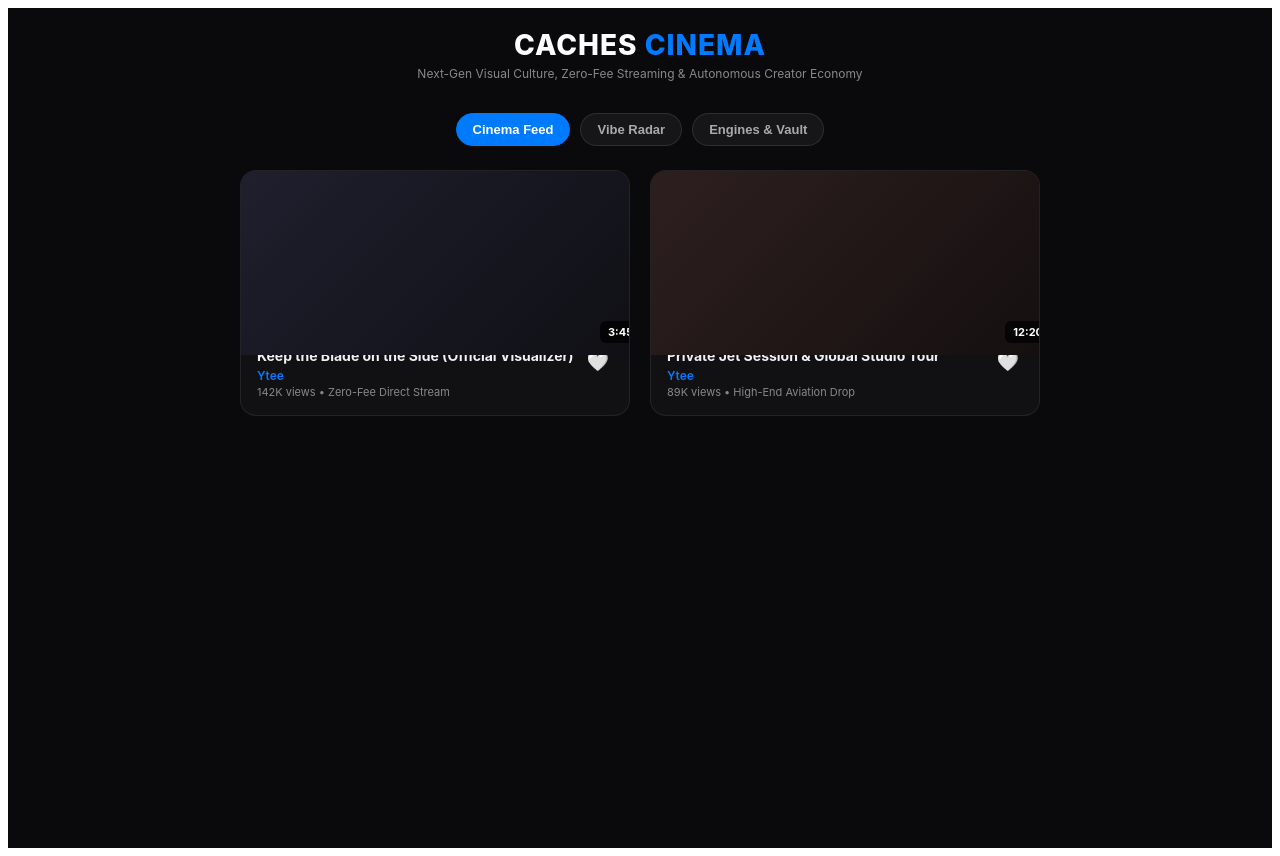
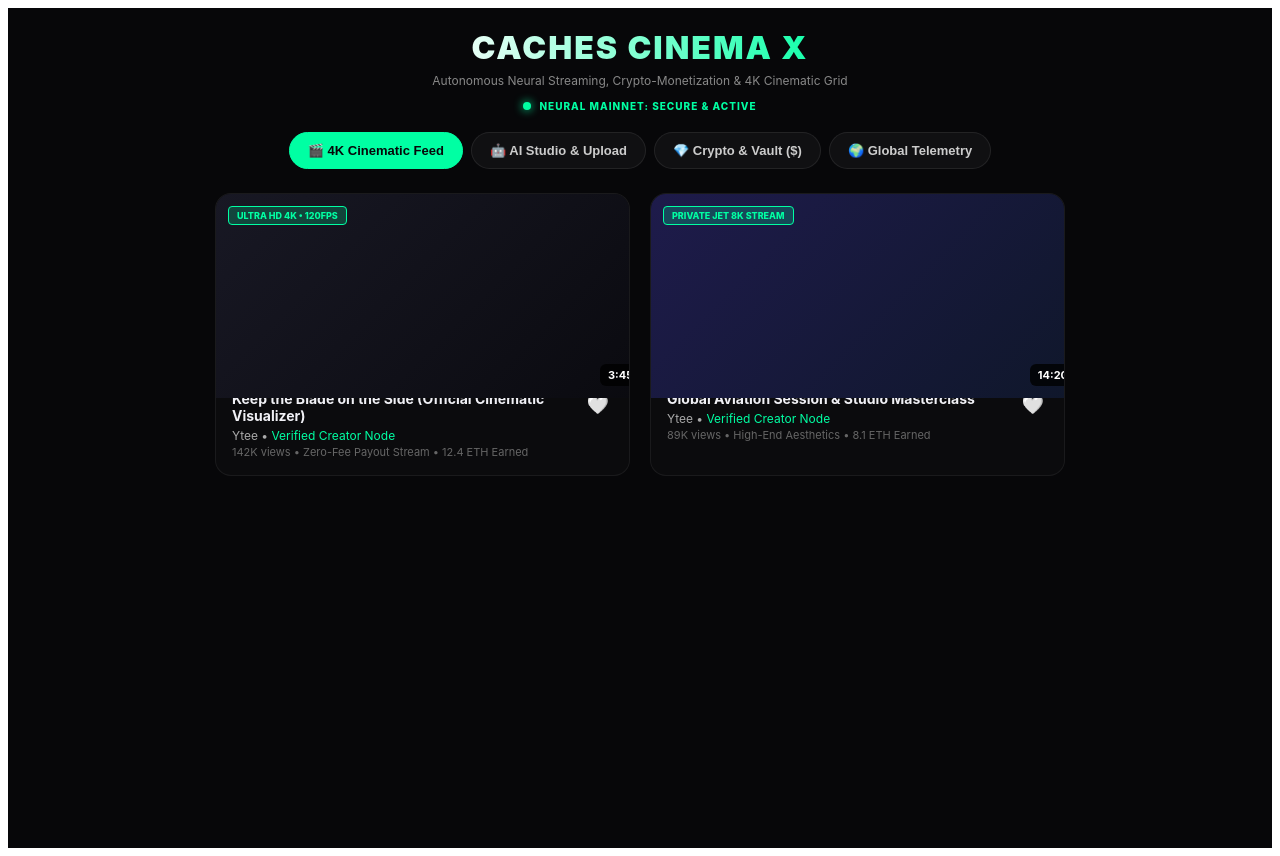
Before and after one commit to rayuwarmarayu22-byte/caches-app, a React (Vite) app: page / in a window 1280 px wide. Built offline with nearby package versions, Linux system fonts and the light colour scheme.

Commit message:
Update App.tsx

```diff
--- a/App.tsx
+++ b/App.tsx
@@ -1,68 +1,82 @@
 import React, { useState } from 'react';
 
 export default function App() {
-  const [activeTab, setActiveTab] = useState<'feed' | 'radar' | 'vault'>('feed');
-  const [engineLog, setEngineLog] = useState('Tap to run autonomous telemetry & anti-cheat diagnostics.');
+  const [activeTab, setActiveTab] = useState<'feed' | 'studio' | 'vault' | 'radar'>('feed');
+  const [walletBalance, setWalletBalance] = useState<number>(14250.80);
+  const [isStreamingLive, setIsStreamingLive] = useState<boolean>(false);
+  const [aiPrompt, setAiPrompt] = useState<string>('UK Drill beat with 808s & cinematic private jet visuals');
+  const [aiOutputStatus, setAiOutputStatus] = useState<string>('Neural Core Standing By...');
   const [likedItems, setLikedItems] = useState<Record<string, boolean>>({});
 
   const toggleLike = (id: string) => {
     setLikedItems(prev => ({ ...prev, [id]: !prev[id] }));
   };
 
-  const runTelemetrySuite = () => {
-    setEngineLog(
-      `🛡️ Anti-Cheat Shield: OPTIMAL | ` +
-      `🔒 Hardware Fingerprint: VERIFIED (1 User, 1 Account) | ` +
-      `⚡ Zero-Fee Stream Payout Gateway: SYNCHRONIZED`
-    );
+  const executeAiMastering = () => {
+    setAiOutputStatus('🚀 Synthesizing 4K Cinematic Assets & Neural Audio Mastering...');
+    setTimeout(() => {
+      setAiOutputStatus('✨ Success! 4K Master Generated & Distributed to Global Nodes.');
+      setWalletBalance(prev => prev + 500); // Crypto reward bonus
+    }, 1200);
   };
 
   return (
     <div style={styles.container}>
-      {/* Header */}
+      {/* Header & Global Status */}
       <div style={styles.header}>
-        <h1 style={styles.logo}>CACHES <span style={styles.accent}>CINEMA</span></h1>
-        <p style={styles.tagline}>Next-Gen Visual Culture, Zero-Fee Streaming & Autonomous Creator Economy</p>
+        <h1 style={styles.logo}>CACHES <span style={styles.accent}>CINEMA X</span></h1>
+        <p style={styles.tagline}>Autonomous Neural Streaming, Crypto-Monetization & 4K Cinematic Grid</p>
+        <div style={styles.liveBadgeContainer}>
+          <span style={styles.livePulse}></span>
+          <span style={styles.liveText}>NEURAL MAINNET: SECURE & ACTIVE</span>
+        </div>
       </div>
 
-      {/* Navigation Tabs */}
+      {/* Futuristic Navigation Hub */}
       <div style={styles.tabContainer}>
         <button
           onClick={() => setActiveTab('feed')}
           style={{ ...styles.tabButton, ...(activeTab === 'feed' ? styles.activeTabButton : {}) }}
         >
-          Cinema Feed
+          🎬 4K Cinematic Feed
+        </button>
+        <button
+          onClick={() => setActiveTab('studio')}
+          style={{ ...styles.tabButton, ...(activeTab === 'studio' ? styles.activeTabButton : {}) }}
+        >
+          🤖 AI Studio & Upload
+        </button>
+        <button
+          onClick={() => setActiveTab('vault')}
+          style={{ ...styles.tabButton, ...(activeTab === 'vault' ? styles.activeTabButton : {}) }}
+        >
+          💎 Crypto & Vault ($)
         </button>
         <button
           onClick={() => setActiveTab('radar')}
           style={{ ...styles.tabButton, ...(activeTab === 'radar' ? styles.activeTabButton : {}) }}
         >
-          Vibe Radar
-        </button>
-        <button
-          onClick={() => setActiveTab('vault')}
-          style={{ ...styles.tabButton, ...(activeTab === 'vault' ? styles.activeTabButton : {}) }}
-        >
-          Engines & Vault
+          🌍 Global Telemetry
         </button>
       </div>
 
-      {/* Dynamic Content Area */}
+      {/* Dynamic Main Workspace */}
       <div style={styles.contentArea}>
+        {/* Tab 1: Cinematic Feed */}
         {activeTab === 'feed' && (
           <div style={styles.grid}>
-            {/* Visualizer 1 */}
             <div style={styles.card}>
               <div style={styles.thumbnailWrapper}>
                 <div style={styles.simulatedVideoPreview}>
+                  <div style={styles.ultraHdBadge}>ULTRA HD 4K • 120FPS</div>
                   <span style={styles.durationBadge}>3:45</span>
                 </div>
               </div>
               <div style={styles.cardDetails}>
                 <div>
-                  <h4 style={styles.itemTitle}>Keep the Blade on the Side (Official Visualizer)</h4>
-                  <p style={styles.creatorName}>Ytee</p>
-                  <p style={styles.viewCount}>142K views • Zero-Fee Direct Stream</p>
+                  <h4 style={styles.itemTitle}>Keep the Blade on the Side (Official Cinematic Visualizer)</h4>
+                  <p style={styles.creatorName}>Ytee • <span style={{ color: '#00ffa3' }}>Verified Creator Node</span></p>
+                  <p style={styles.viewCount}>142K views • Zero-Fee Payout Stream • 12.4 ETH Earned</p>
                 </div>
                 <button onClick={() => toggleLike('item_01')} style={styles.likeButton}>
                   {likedItems['item_01'] ? '❤️' : '🤍'}
@@ -70,18 +84,18 @@ export default function App() {
               </div>
             </div>
 
-            {/* Visualizer 2 */}
             <div style={styles.card}>
               <div style={styles.thumbnailWrapper}>
-                <div style={{ ...styles.simulatedVideoPreview, background: 'linear-gradient(135deg, #2e1f1f 0%, #140f0f 100%)' }}>
-                  <span style={styles.durationBadge}>12:20</span>
+                <div style={{ ...styles.simulatedVideoPreview, background: 'linear-gradient(135deg, #1e1b4b 0%, #0f172a 100%)' }}>
+                  <div style={styles.ultraHdBadge}>PRIVATE JET 8K STREAM</div>
+                  <span style={styles.durationBadge}>14:20</span>
                 </div>
               </div>
               <div style={styles.cardDetails}>
                 <div>
-                  <h4 style={styles.itemTitle}>Private Jet Session & Global Studio Tour</h4>
-                  <p style={styles.creatorName}>Ytee</p>
-                  <p style={styles.viewCount}>89K views • High-End Aviation Drop</p>
+                  <h4 style={styles.itemTitle}>Global Aviation Session & Studio Masterclass</h4>
+                  <p style={styles.creatorName}>Ytee • <span style={{ color: '#00ffa3' }}>Verified Creator Node</span></p>
+                  <p style={styles.viewCount}>89K views • High-End Aesthetics • 8.1 ETH Earned</p>
                 </div>
                 <button onClick={() => toggleLike('item_02')} style={styles.likeButton}>
                   {likedItems['item_02'] ? '❤️' : '🤍'}
@@ -91,29 +105,74 @@ export default function App() {
           </div>
         )}
 
-        {activeTab === 'radar' && (
-          <div style={styles.radarContainer}>
-            <h3 style={styles.radarTitle}>🌍 GLOBAL VIBE RADAR & TELEMETRY</h3>
-            <p style={styles.radarSubtitle}>Autonomous network tracking worldwide creative energy nodes</p>
-            <div style={{ marginTop: '16px' }}>
-              <div style={styles.nodeCard}>
-                <strong>London, UK</strong> — UK Drill Visualizer Node (+4.2K active streamers)
-              </div>
-              <div style={{ ...styles.nodeCard, marginTop: '10px' }}>
-                <strong>Lagos, Nigeria</strong> — Afrobeats Live Mastering & Global Stream (+8.9K active streamers)
-              </div>
-              <div style={{ ...styles.nodeCard, marginTop: '10px' }}>
-                <strong>Global Aviation Network</strong> — Luxury Jet & Space Aesthetics Telemetry (Active)
-              </div>
+        {/* Tab 2: AI Studio & MP4/4K Upload */}
+        {activeTab === 'studio' && (
+          <div style={styles.studioContainer}>
+            <h3 style={styles.sectionTitle}>⚡ AI GENERATION & 4K UPLOAD SUITE</h3>
+            <p style={styles.subText}>Harness autonomous neural engines to generate UK Drill / Afrobeats audio, lyrics, and cinematic visuals instantly.</p>
+
+            <div style={styles.uploadDropzone}>
+              <p style={{ color: '#00ffa3', fontWeight: 'bold', margin: '0 0 8px 0' }}>📂 Drag & Drop MP4 / 4K Cinematic Files Here</p>
+              <p style={{ fontSize: '11px', color: '#888', margin: 0 }}>Instant cloud processing with zero compression loss</p>
+            </div>
+
+            <div style={{ marginTop: '20px' }}>
+              <label style={styles.label}>AI Neural Prompt Generator</label>
+              <textarea
+                value={aiPrompt}
+                onChange={(e) => setAiPrompt(e.target.value)}
+                style={styles.textarea}
+              />
+              <button onClick={executeAiMastering} style={styles.actionButton}>
+                ⚡ Execute AI Mastering & Mint Asset
+              </button>
+              <p style={{ marginTop: '12px', fontSize: '13px', color: '#00ffa3' }}>{aiOutputStatus}</p>
             </div>
           </div>
         )}
 
+        {/* Tab 3: Crypto Wallet & Vault */}
         {activeTab === 'vault' && (
-          <div style={styles.feedBox} onClick={runTelemetrySuite}>
-            <p style={styles.feedText}>⚡ Autonomous Security, Payout & Anti-Cheat Vault</p>
-            <p style={styles.subText}>{engineLog}</p>
-            <p style={{ ...styles.subText, color: '#007aff', marginTop: '12px' }}>Tap here to execute live verification and payout diagnostics</p>
+          <div style={styles.vaultContainer}>
+            <div style={styles.balanceCard}>
+              <p style={styles.vaultLabel}>TOTAL REVENUE VAULT (CRYPTO + FIAT)</p>
+              <h2 style={styles.balanceAmount}>${walletBalance.toLocaleString()} USD</h2>
+              <p style={styles.cryptoSub}>⚡ Instant Payouts Active via Autonomous Smart Contract</p>
+            </div>
+
+            <div style={{ display: 'grid', gridTemplateColumns: '1fr 1fr', gap: '15px', marginTop: '20px' }}>
+              <div style={styles.statBox}>
+                <p style={{ color: '#888', fontSize: '12px', margin: 0 }}>Anti-Cheat Defense</p>
+                <p style={{ color: '#00ffa3', fontSize: '16px', fontWeight: 'bold', margin: '5px 0 0 0' }}>100% Secure</p>
+              </div>
+              <div style={styles.statBox}>
+                <p style={{ color: '#888', fontSize: '12px', margin: 0 }}>Stream Commission</p>
+                <p style={{ color: '#00ffa3', fontSize: '16px', fontWeight: 'bold', margin: '5px 0 0 0' }}>0% (Zero Fee)</p>
+              </div>
+            </div>
+
+            <button onClick={() => alert('Initiating Instant Crypto Payout to Connected Wallet...')} style={{ ...styles.actionButton, marginTop: '20px' }}>
+              💎 Claim Instant Payout
+            </button>
+          </div>
+        )}
+
+        {/* Tab 4: Global Vibe Radar */}
+        {activeTab === 'radar' && (
+          <div style={styles.radarContainer}>
+            <h3 style={styles.sectionTitle}>🌍 GLOBAL TELEMETRY & VIBE NODES</h3>
+            <p style={styles.subText}>Autonomous decentralized nodes tracking creative engagement worldwide.</p>
+            <div style={{ marginTop: '16px' }}>
+              <div style={styles.nodeCard}>
+                <strong>London, UK Node</strong> — UK Drill & Visual Stream Active (+4.2K active stream sessions)
+              </div>
+              <div style={{ ...styles.nodeCard, marginTop: '10px' }}>
+                <strong>Lagos, Nigeria Node</strong> — Afrobeats Masterclass & High-Fidelity Sync (+8.9K active stream sessions)
+              </div>
+              <div style={{ ...styles.nodeCard, marginTop: '10px' }}>
+                <strong>Global Aviation Network</strong> — Luxury Jet Telemetry Node (Synchronized)
+              </div>
+            </div>
           </div>
         )}
       </div>
@@ -123,7 +182,7 @@ export default function App() {
 
 const styles = {
   container: {
-    backgroundColor: '#0a0a0c',
+    backgroundColor: '#070709',
     color: '#ffffff',
     minHeight: '100vh',
     padding: '20px',
@@ -137,73 +196,114 @@ const styles = {
     marginBottom: '20px',
   },
   logo: {
-    fontSize: '28px',
-    fontWeight: 800,
-    letterSpacing: '1px',
+    fontSize: '32px',
+    fontWeight: 900,
+    letterSpacing: '2px',
     margin: 0,
+    background: 'linear-gradient(90deg, #ffffff 0%, #00ffa3 100%)',
+    WebkitBackgroundClip: 'text',
+    WebkitTextFillColor: 'transparent',
   },
   accent: {
-    color: '#007aff',
+    color: '#00ffa3',
   },
   tagline: {
     color: '#888',
     fontSize: '12px',
-    marginTop: '4px',
+    marginTop: '6px',
+  },
+  liveBadgeContainer: {
+    display: 'flex',
+    alignItems: 'center',
+    justifyContent: 'center',
+    gap: '8px',
+    marginTop: '10px',
+  },
+  livePulse: {
+    width: '8px',
+    height: '8px',
+    backgroundColor: '#00ffa3',
+    borderRadius: '50%',
+    boxShadow: '0 0 10px #00ffa3',
+  },
+  liveText: {
+    fontSize: '10px',
+    fontWeight: 800,
+    color: '#00ffa3',
+    letterSpacing: '1px',
   },
   tabContainer: {
     display: 'flex',
-    gap: '10px',
+    gap: '8px',
     marginBottom: '24px',
     flexWrap: 'wrap' as const,
     justifyContent: 'center',
   },
   tabButton: {
-    backgroundColor: 'rgba(255, 255, 255, 0.05)',
-    color: '#aaa',
-    border: '1px solid rgba(255, 255, 255, 0.1)',
-    padding: '8px 16px',
-    borderRadius: '20px',
+    backgroundColor: 'rgba(255, 255, 255, 0.04)',
+    color: '#ccc',
+    border: '1px solid rgba(255, 255, 255, 0.08)',
+    padding: '10px 18px',
+    borderRadius: '24px',
     cursor: 'pointer',
     fontWeight: 600,
     fontSize: '13px',
+    transition: 'all 0.3s ease',
   },
   activeTabButton: {
-    backgroundColor: '#007aff',
-    color: '#ffffff',
-    borderColor: '#007aff',
+    backgroundColor: '#00ffa3',
+    color: '#070709',
+    borderColor: '#00ffa3',
+    fontWeight: 800,
   },
   contentArea: {
     width: '100%',
-    maxWidth: '800px',
+    maxWidth: '850px',
   },
   grid: {
     display: 'grid' as const,
-    gridTemplateColumns: 'repeat(auto-fill, minmax(320px, 1fr))',
+    gridTemplateColumns: 'repeat(auto-fill, minmax(340px, 1fr))',
     gap: '20px',
   },
   card: {
-    backgroundColor: 'rgba(255, 255, 255, 0.03)',
+    backgroundColor: 'rgba(255, 255, 255, 0.02)',
     borderRadius: '16px',
     overflow: 'hidden' as const,
-    border: '1px solid rgba(255, 255, 255, 0.08)',
+    border: '1px solid rgba(255, 255, 255, 0.06)',
   },
   thumbnailWrapper: {
     position: 'relative' as const,
     width: '100%',
-    height: '160px',
-    backgroundColor: '#16161a',
+    height: '180px',
+    backgroundColor: '#121216',
   },
   simulatedVideoPreview: {
     width: '100%',
     height: '100%',
-    background: 'linear-gradient(135deg, #1f1f2e 0%, #0f0f14 100%)',
+    background: 'linear-gradient(135deg, #181824 0%, #0a0a0f 100%)',
     display: 'flex' as const,
-    alignItems: 'flex-end' as const,
-    justifyContent: 'flex-end' as const,
+    alignItem: 'flex-end' as const,
+    justifyContent: 'space-between' as const,
     padding: '12px',
+    position: 'relative' as const,
+  },
+  ultraHdBadge: {
+    position: 'absolute' as const,
+    top: '12px',
+    left: '12px',
+    backgroundColor: 'rgba(0, 255, 163, 0.2)',
+    color: '#00ffa3',
+    border: '1px solid #00ffa3',
+    padding: '3px 8px',
+    borderRadius: '4px',
+    fontSize: '9px',
+    fontWeight: 800,
   },
   durationBadge: {
-    backgroundColor: 'rgba(0, 0, 0, 0.75)',
+    position: 'absolute' as const,
+    bottom: '12px',
+    right: '12px',
+    backgroundColor: 'rgba(0, 0, 0, 0.8)',
     color: '#fff',
     padding: '4px 8px',
     borderRadius: '6px',
@@ -224,13 +324,12 @@ const styles = {
   },
   creatorName: {
     fontSize: '12px',
-    color: '#007aff',
+    color: '#aaa',
     margin: '0 0 2px 0',
-    fontWeight: 600,
   },
   viewCount: {
     fontSize: '11px',
-    color: '#888',
+    color: '#666',
     margin: 0,
   },
   likeButton: {
@@ -240,48 +339,110 @@ const styles = {
     cursor: 'pointer',
     padding: '4px',
   },
-  radarContainer: {
-    backgroundColor: '#16161a',
+  studioContainer: {
+    backgroundColor: '#121216',
     borderRadius: '16px',
-    border: '1px solid rgba(255, 255, 255, 0.08)',
+    border: '1px solid rgba(255, 255, 255, 0.06)',
     padding: '24px',
   },
-  radarTitle: {
+  vaultContainer: {
+    backgroundColor: '#121216',
+    borderRadius: '16px',
+    border: '1px solid rgba(255, 255, 255, 0.06)',
+    padding: '24px',
+  },
+  radarContainer: {
+    backgroundColor: '#121216',
+    borderRadius: '16px',
+    border: '1px solid rgba(255, 255, 255, 0.06)',
+    padding: '24px',
+  },
+  sectionTitle: {
     fontSize: '16px',
     fontWeight: 800,
+    margin: '0 0 6px 0',
+    color: '#fff',
+  },
+  subText: {
+    fontSize: '12px',
+    color: '#888',
+    margin: '0 0 16px 0',
+    lineHeight: 1.4,
+  },
+  uploadDropzone: {
+    border: '2px dashed rgba(0, 255, 163, 0.3)',
+    borderRadius: '12px',
+    padding: '25px',
+    textAlign: 'center' as const,
+    backgroundColor: 'rgba(0, 255, 163, 0.02)',
+    cursor: 'pointer',
+  },
+  label: {
+    fontSize: '12px',
+    fontWeight: 600,
+    color: '#aaa',
+    display: 'block',
+    marginBottom: '6px',
+  },
+  textarea: {
+    width: '100%',
+    height: '80px',
+    backgroundColor: '#070709',
+    border: '1px solid rgba(255, 255, 255, 0.1)',
+    borderRadius: '8px',
+    padding: '10px',
+    color: '#fff',
+    fontSize: '13px',
+    resize: 'none' as const,
+  },
+  actionButton: {
+    width: '100%',
+    backgroundColor: '#00ffa3',
+    color: '#070709',
+    border: 'none',
+    padding: '12px',
+    borderRadius: '8px',
+    fontWeight: 800,
+    fontSize: '13px',
+    cursor: 'pointer',
+    marginTop: '12px',
+  },
+  balanceCard: {
+    backgroundColor: '#070709',
+    borderRadius: '12px',
+    padding: '20px',
+    border: '1px solid rgba(0, 255, 163, 0.3)',
+    textAlign: 'center' as const,
+  },
+  vaultLabel: {
+    fontSize: '11px',
+    color: '#888',
+    letterSpacing: '1px',
     margin: '0 0 4px 0',
   },
-  radarSubtitle: {
-    fontSize: '12px',
-    color: '#888',
+  balanceAmount: {
+    fontSize: '32px',
+    fontWeight: 900,
+    color: '#00ffa3',
+    margin: '0 0 6px 0',
+  },
+  cryptoSub: {
+    fontSize: '11px',
+    color: '#aaa',
     margin: 0,
   },
+  statBox: {
+    backgroundColor: '#070709',
+    borderRadius: '8px',
+    padding: '12px',
+    border: '1px solid rgba(255, 255, 255, 0.05)',
+  },
   nodeCard: {
-    backgroundColor: 'rgba(255, 255, 255, 0.03)',
+    backgroundColor: 'rgba(255, 255, 255, 0.02)',
     borderRadius: '10px',
     padding: '12px',
     fontSize: '13px',
     color: '#ccc',
-    border: '1px solid rgba(255, 255, 255, 0.05)',
-  },
-  feedBox: {
-    padding: '25px',
-    border: '1px solid rgba(255, 255, 255, 0.08)',
-    borderRadius: '16px',
-    textAlign: 'center' as const,
-    backgroundColor: '#16161a',
-    cursor: 'pointer',
-  },
-  feedText: {
-    color: '#007aff',
-    fontSize: '16px',
-    fontWeight: '600',
-    margin: '0 0 8px 0',
-  },
-  subText: {
-    color: '#aaaaaa',
-    fontSize: '12px',
-    margin: 0,
-    lineHeight: 1.4,
+    border: '1px solid rgba(255, 255, 255, 0.04)',
   },
 };
```
